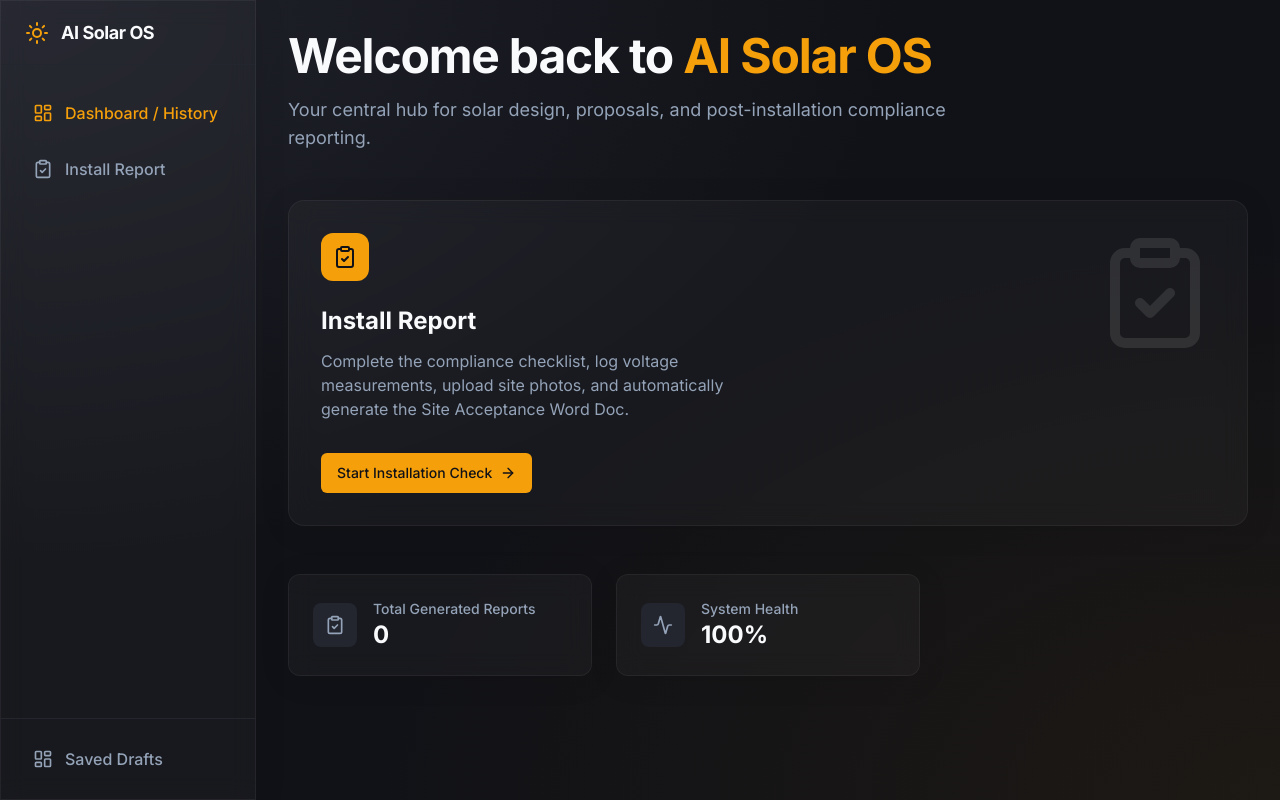
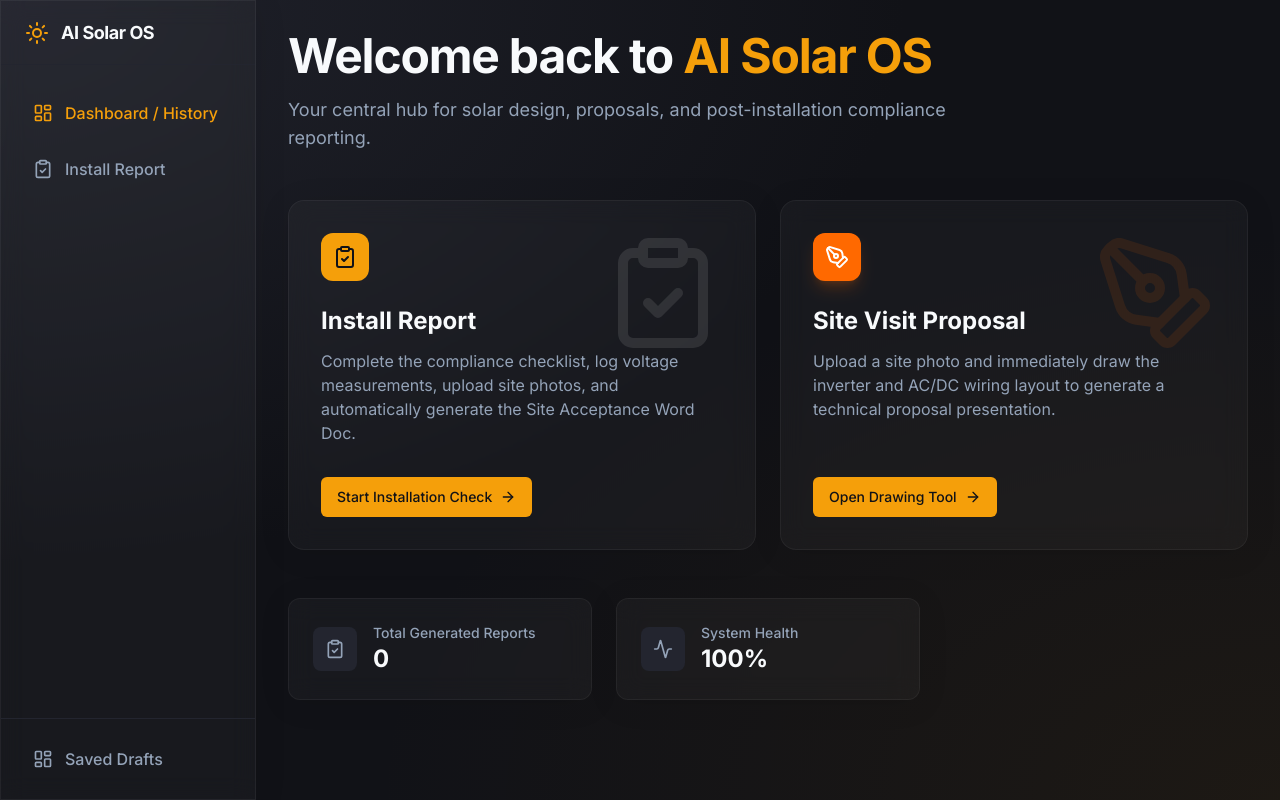
Before and after one commit to themaximumcoder/solar-super-app, a Next.js app: page / in a window 1280 px wide. Built offline with nearby package versions, Linux system fonts and the light colour scheme; no server answers; the database is empty.

Commit message:
Add prominent quick-launch card for Site Visit Proposal Tool to the home page

```diff
--- a/src/app/page.tsx
+++ b/src/app/page.tsx
@@ -32,26 +32,49 @@ export default function Home() {
       </header>
 
       {/* Action Cards */}
-      <div className="grid md:grid-cols-1 gap-6">
+      <div className="grid md:grid-cols-2 gap-6">
         <motion.div
           initial={{ opacity: 0, scale: 0.95 }}
           animate={{ opacity: 1, scale: 1 }}
           transition={{ delay: 0.3 }}
-          className="glass-panel p-8 rounded-2xl relative overflow-hidden group border-[hsl(var(--primary))/0.3]"
+          className="glass-panel p-8 rounded-2xl relative overflow-hidden group border-[hsl(var(--primary))/0.3] flex flex-col"
         >
           <div className="absolute top-0 right-0 p-8 opacity-10 group-hover:opacity-20 transition-opacity">
             <ClipboardCheck size={120} />
           </div>
-          <div className="relative z-10">
+          <div className="relative z-10 flex-1 flex flex-col">
             <div className="w-12 h-12 rounded-xl bg-[hsl(var(--primary))] flex items-center justify-center mb-6 text-[hsl(var(--primary-foreground))] shadow-lg shadow-[hsl(var(--primary))/0.2]">
               <ClipboardCheck size={24} />
             </div>
             <h2 className="text-2xl font-bold mb-3">Install Report</h2>
-            <p className="text-[hsl(var(--muted-foreground))] mb-8 max-w-md">
+            <p className="text-[hsl(var(--muted-foreground))] mb-8 flex-1">
               Complete the compliance checklist, log voltage measurements, upload site photos, and automatically generate the Site Acceptance Word Doc.
             </p>
-            <Link href="/installation" className="btn-primary bg-white text-black hover:bg-white/90 shadow-none">
+            <Link href="/installation" className="btn-primary bg-white text-black hover:bg-white/90 shadow-none self-start">
               Start Installation Check <ArrowRight className="ml-2 h-4 w-4" />
+            </Link>
+          </div>
+        </motion.div>
+
+        <motion.div
+          initial={{ opacity: 0, scale: 0.95 }}
+          animate={{ opacity: 1, scale: 1 }}
+          transition={{ delay: 0.4 }}
+          className="glass-panel p-8 rounded-2xl relative overflow-hidden group border-orange-500/30 flex flex-col"
+        >
+          <div className="absolute top-0 right-0 p-8 opacity-10 group-hover:opacity-20 transition-opacity text-orange-500">
+            <PenTool size={120} />
+          </div>
+          <div className="relative z-10 flex-1 flex flex-col">
+            <div className="w-12 h-12 rounded-xl bg-orange-500 flex items-center justify-center mb-6 text-white shadow-lg shadow-orange-500/20">
+              <PenTool size={24} />
+            </div>
+            <h2 className="text-2xl font-bold mb-3">Site Visit Proposal</h2>
+            <p className="text-[hsl(var(--muted-foreground))] mb-8 flex-1">
+              Upload a site photo and immediately draw the inverter and AC/DC wiring layout to generate a technical proposal presentation.
+            </p>
+            <Link href="/site-visit-proposal" className="btn-primary bg-orange-600 text-white hover:bg-orange-700 shadow-none self-start">
+              Open Drawing Tool <ArrowRight className="ml-2 h-4 w-4" />
             </Link>
           </div>
         </motion.div>
```
